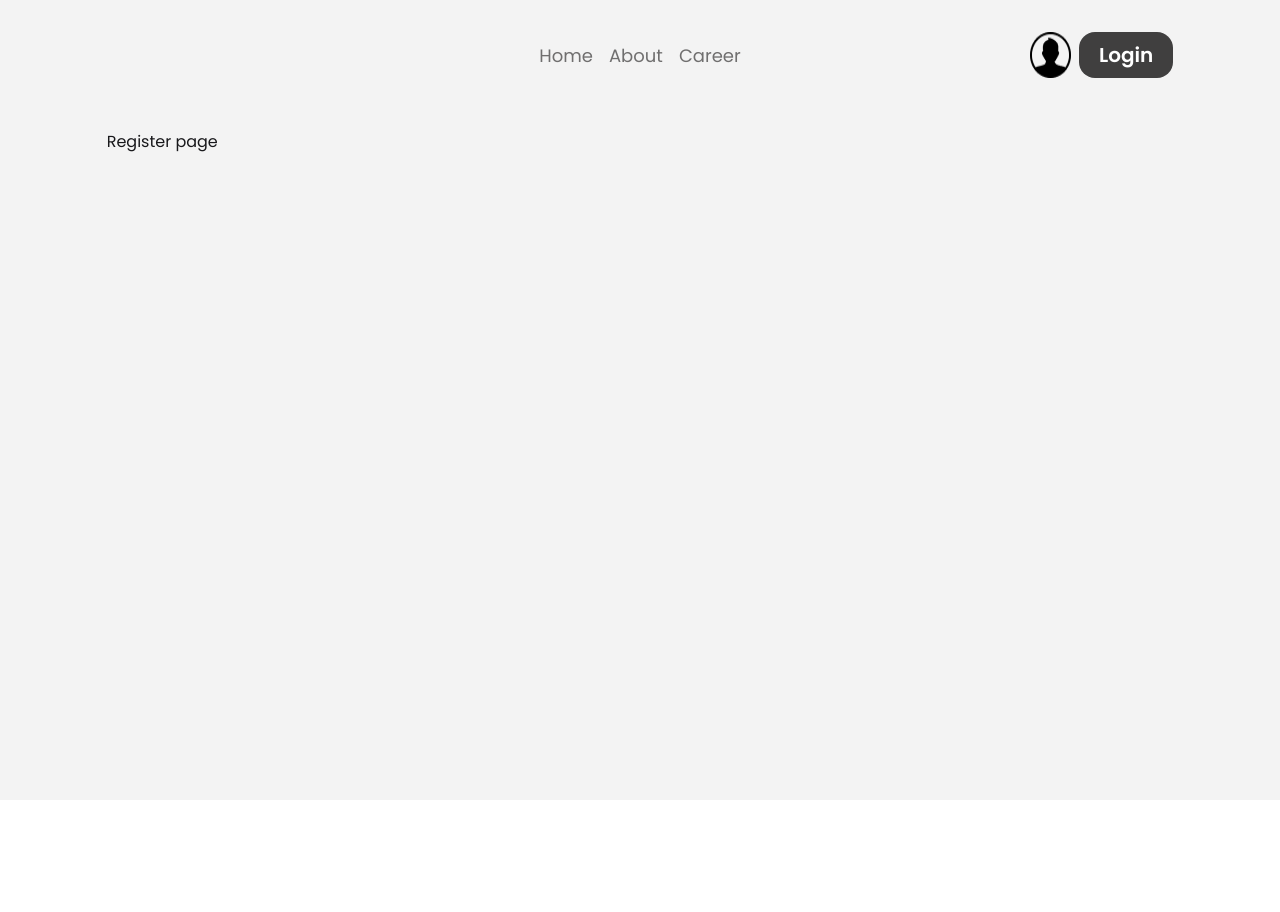
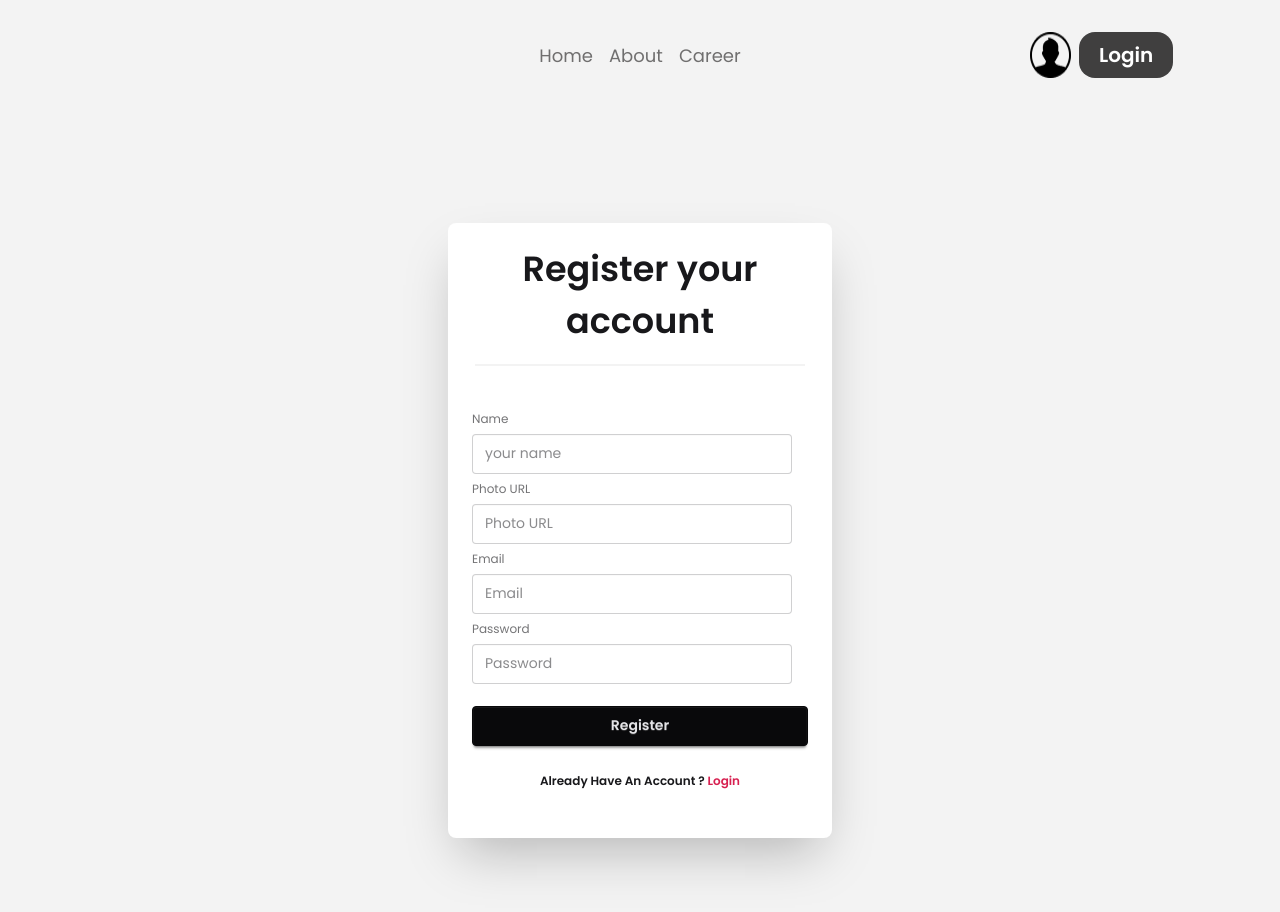
Before and after one commit to ImranSanvi/Dragon-News, a React (Vite) app: page /auth/register in a window 1280 px wide. Shown: the top 912 px of the page. Before the commit the page ends 800 px from the top, so only its background shows below. Built offline with nearby package versions, Linux system fonts and the light colour scheme.

Commit message:
register page

```diff
--- a/src/Layouts/AuthLayout.jsx
+++ b/src/Layouts/AuthLayout.jsx
@@ -4,7 +4,7 @@
 
 const AuthLayout = () => {
     return (
-        <div className='bg-base-300 h-screen'>
+        <div className='bg-base-300 min-h-screen'>
             <header className='w-10/12 mx-auto py-8'>
                 <Navbar></Navbar>
             </header>
--- a/src/Routes/Register.jsx
+++ b/src/Routes/Register.jsx
@@ -1,9 +1,32 @@
 import React from 'react';
+import { Link } from 'react-router';
 
 const Register = () => {
     return (
-        <div>
-            Register page
+       <div className='flex justify-center items-center min-h-screen'>
+            <div className="card bg-base-100 w-full max-w-sm shrink-0 shadow-2xl py-5">
+                <h2 className='font-semibold text-[35px] text-center'>Register your account</h2>
+               <hr className="border border-base-300 my-4 w-6/7 mx-auto" />
+
+                <div className="card-body">
+                    <fieldset className="fieldset">
+                    <label className="label">Name</label>
+                    <input type="text" className="input" placeholder="your name" />
+
+                    <label className="label">Photo URL</label>
+                    <input type="text" className="input" placeholder="Photo URL" />
+
+                    <label className="label">Email</label>
+                    <input type="email" className="input" placeholder="Email" />
+
+                    <label className="label">Password</label>
+                    <input type="password" className="input" placeholder="Password" />
+                    <button className="btn btn-neutral mt-4">Register</button>
+
+                    <p className='font-semibold text-center pt-5'>Already Have An Account ? <Link className='text-secondary' to={'/auth/login'}>Login</Link></p>
+                    </fieldset>
+                </div>
+            </div>
         </div>
     );
 };
```
